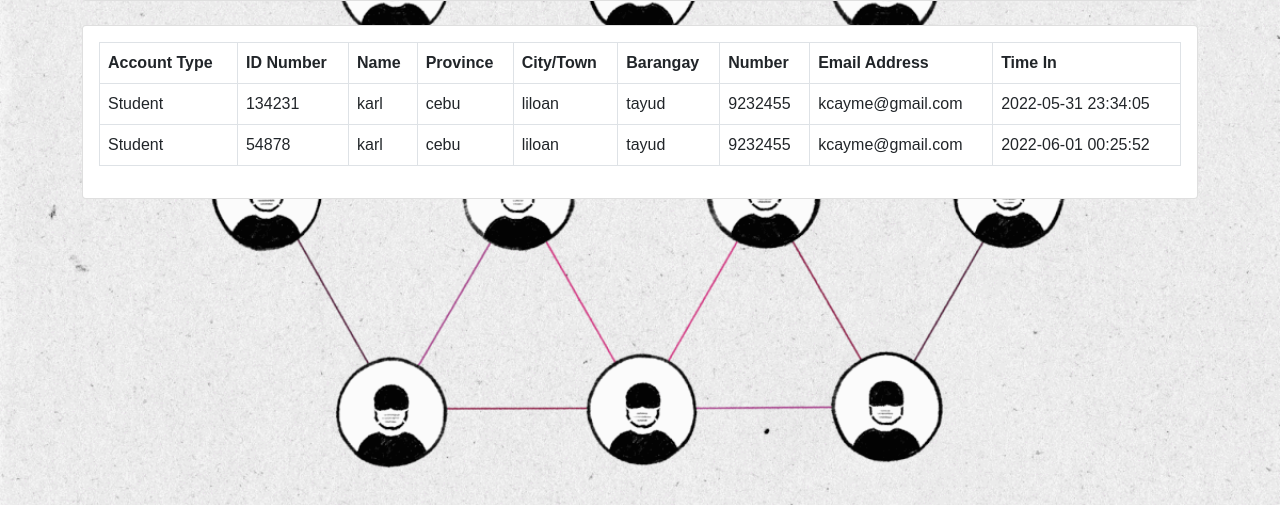
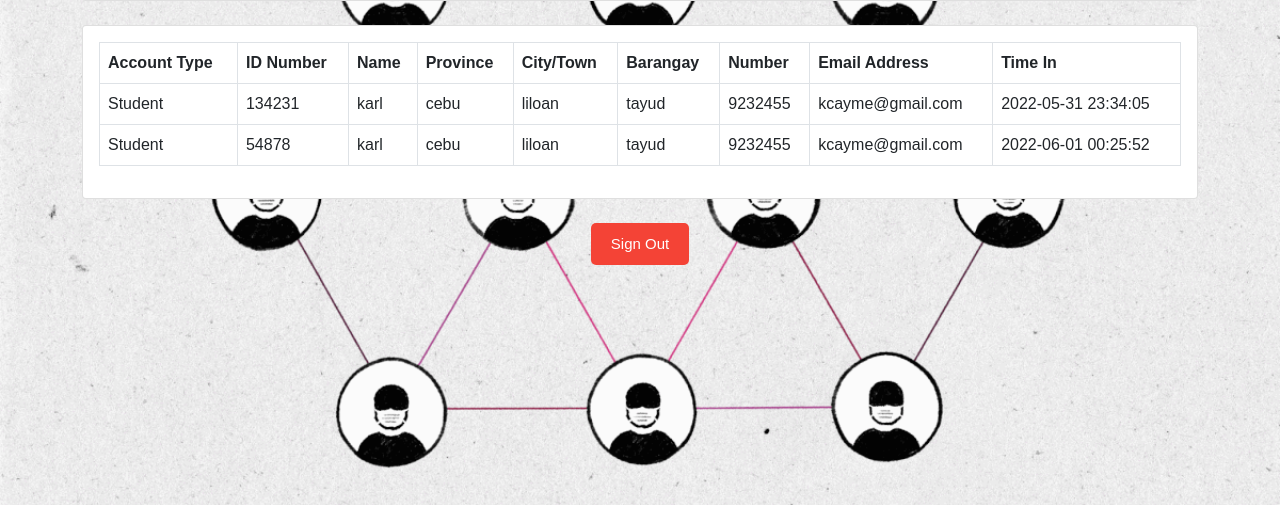
Before and after one commit to kcayme/web_dev, a PHP site: page /admin_access.php in a window 1280 px wide. Shown: the part 165-670 px from the top of the page. Run offline with PHP 8.4, Linux system fonts and the light colour scheme; data comes from the database, SQL or seed files in the repository; data that the repository does not hold is empty.

Commit message:
Added sign out button

```diff
--- a/admin_access.php
+++ b/admin_access.php
@@ -1,3 +1,12 @@
+<?php
+  session_start();
+
+  if (isset($_GET['logout'])) {
+      session_destroy();
+      unset($_SESSION['name']);
+      header("location: mode.php");
+  }
+?>
 <!DOCTYPE html>
 <html>
 <head>
@@ -12,7 +21,21 @@
         background: url(Contact_Tracing_Animated.gif);
         background-size: cover;
     }
+    button{
+        cursor: pointer;
+    }
+    .signoutbtn {
+        padding: 10px;
+        font-size: 15px;
+        color: white;
+        background: #f44336;
+        border: none;
+        border-radius: 5px;
+        width: auto;
+        text-decoration: none;
+    }
     </style>
+
 
 </head>
 <body>
@@ -182,6 +205,8 @@
         </div>
     </div>
     </center></table>
+    <br>
+    <center><button type="submit" class="signoutbtn"><a class="signoutbtn" href="index.php?logout='1'">Sign Out</a></button></center>
     <script src="https://code.jquery.com/jquery-3.5.1.js"></script>
     <script src="https://cdn.jsdelivr.net/npm/bootstrap@5.0.0-beta1/dist/js/bootstrap.bundle.min.js"></script>
 </body>
```
